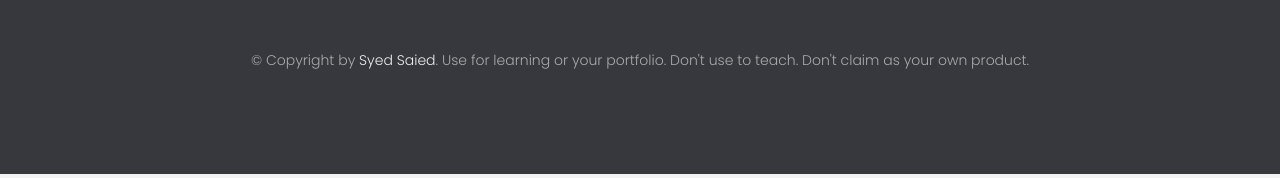
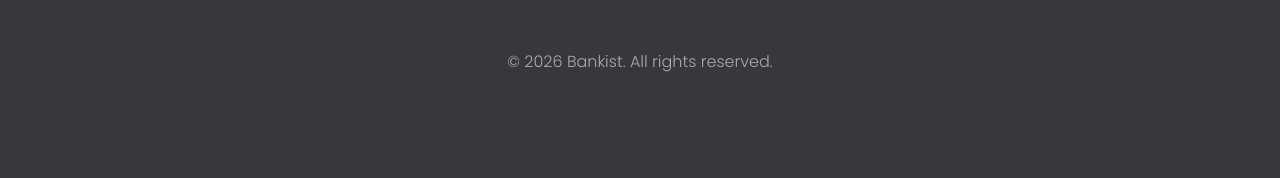
Before and after one commit to syedsaied-ui/bankist-website, a plain HTML site: page bankist/index.html in a window 1280 px wide. Shown: the part 4863-5041 px from the top of the page. Drawn offline with Linux system fonts and the light colour scheme.

Commit message:
Footer updated

```diff
--- a/bankist/index.html
+++ b/bankist/index.html
@@ -324,16 +324,7 @@
         </li>
       </ul>
       <img src="img/icon.png" alt="Logo" class="footer__logo" />
-      <p class="footer__copyright">
-        &copy; Copyright by
-        <a
-          class="footer__link twitter-link"
-          target="_blank"
-          href="https://x.com/saied_syed26"
-          >Syed Saied</a
-        >. Use for learning or your portfolio. Don't use to teach. Don't claim
-        as your own product.
-      </p>
+      <p class="footer__copyright">© 2026 Bankist. All rights reserved.</p>
     </footer>
 
     <div class="modal hidden">
--- a/bankist/style.css
+++ b/bankist/style.css
@@ -579,13 +579,9 @@
 }
 
 .footer__copyright {
-  font-size: 1.4rem;
+  font-size: 1.6rem;
   color: #aaa;
   text-align: center;
-}
-
-.footer__copyright .footer__link {
-  font-size: 1.4rem;
 }
 
 /* MODAL WINDOW */
```
